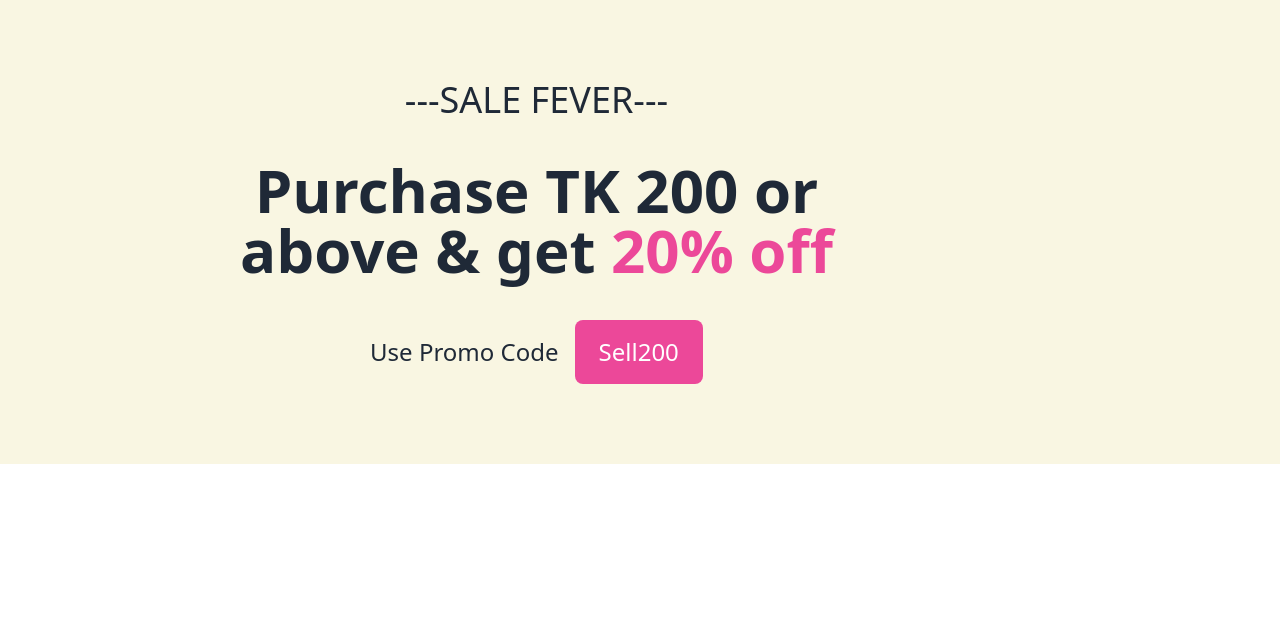
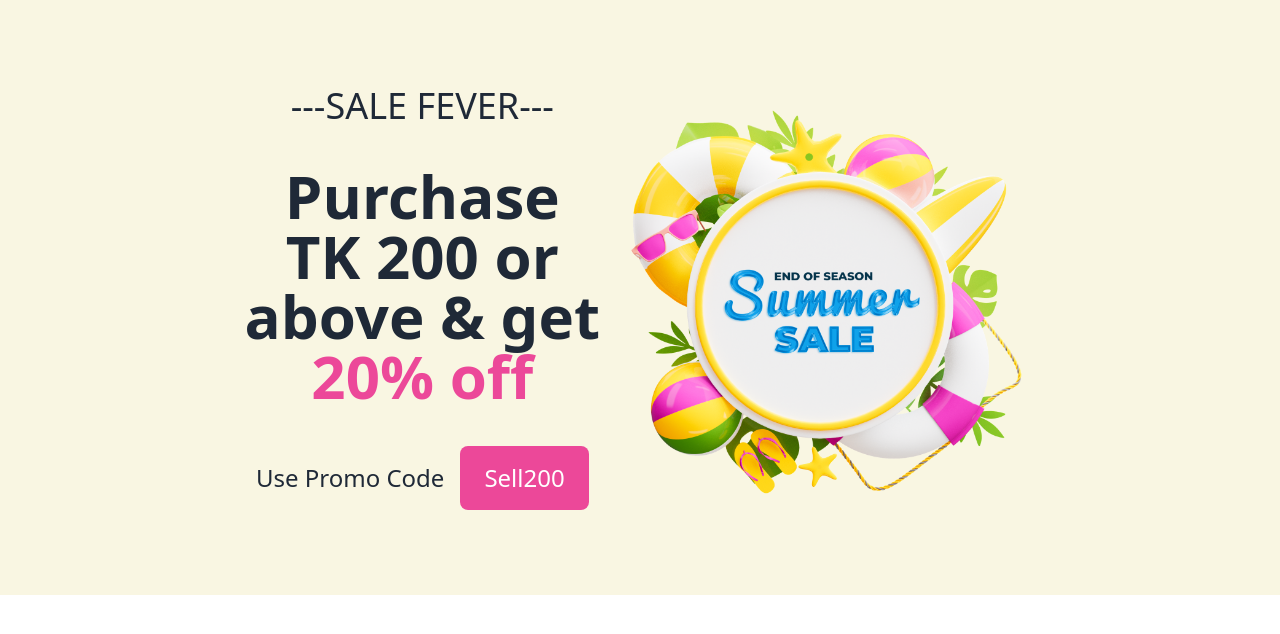
Before and after one commit to shafi1424/Shafi-assignment, a plain HTML site: page INDEX.HTML in a window 1280 px wide. Drawn offline with nearby package versions, Linux system fonts and the light colour scheme; files whose address does not match are found by name.

Commit message:
adding header with pictures

```diff
--- a/PROG/INDEX.HTML
+++ b/INDEX.HTML
@@ -20,6 +20,14 @@
         </div>
         </div>
 
+        <div>
+        <figure>
+        <img src="images/Summer 1.png" alt="">
+        </figure>
+        </div>
+        </div>
+    </header>
+
 
 
 
```
